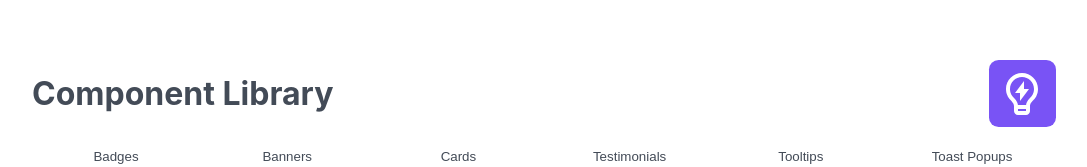
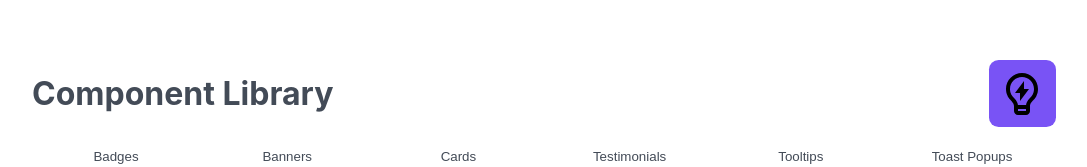
Before and after one commit to sjs-code-foundry/Component-Library, a React (Create React App) app: page / in a window 1280 px wide. Shown: the part 160-327 px from the top of the page, without its empty margins (96-1183 px from the left). Built offline with nearby package versions, Linux system fonts and the light colour scheme.

Commit message:
style: Add indicator colors to light bulb
Indicate to user that button will switch to dark mode, and vice versa.

```diff
--- a/src/App.js
+++ b/src/App.js
@@ -2,6 +2,8 @@ import "./App.css";
 
 import { createContext, useRef, useEffect } from "react";
 import useToggle from "./hooks/useToggle";
+
+import clsx from "clsx";
 
 import Title from "./components/Title/index";
 import Header from "./components/Header/index";
@@ -39,7 +41,12 @@ function App() {
           className={dark ? "dark-accent" : "light-accent"}
           onClick={toggleDark}
         >
-          <RiLightbulbFlashLine className="light-dark-btn-content" />
+          <RiLightbulbFlashLine
+            className={clsx(
+              "light-dark-btn-content",
+              `${dark ? "dark" : "light"}-btn-content`,
+            )}
+          />
         </Title.Button>
       </Title>
       <div className="App" ref={appRef}>
--- a/src/css/lightDarkMode.css
+++ b/src/css/lightDarkMode.css
@@ -19,6 +19,10 @@
     color: #ffffff;
 }
 
+.light-btn-content {
+    color: black;
+}
+
 .dark-bg {
     background-color: #0d1b2a;
 }
@@ -34,6 +38,10 @@
 .dark-accent {
     background-color: #415a77;
     color: #e0e1dd;
+}
+
+.dark-btn-content {
+    color: yellow;
 }
 
 /* Light Mode:
```
